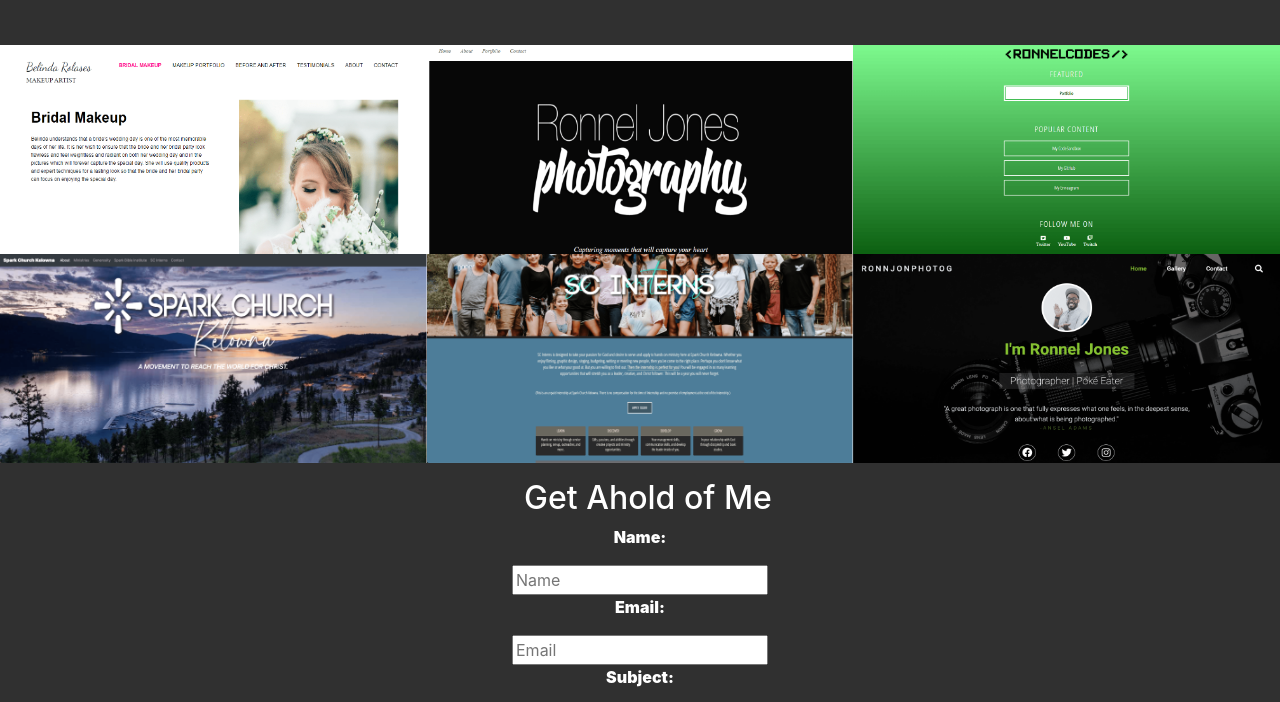
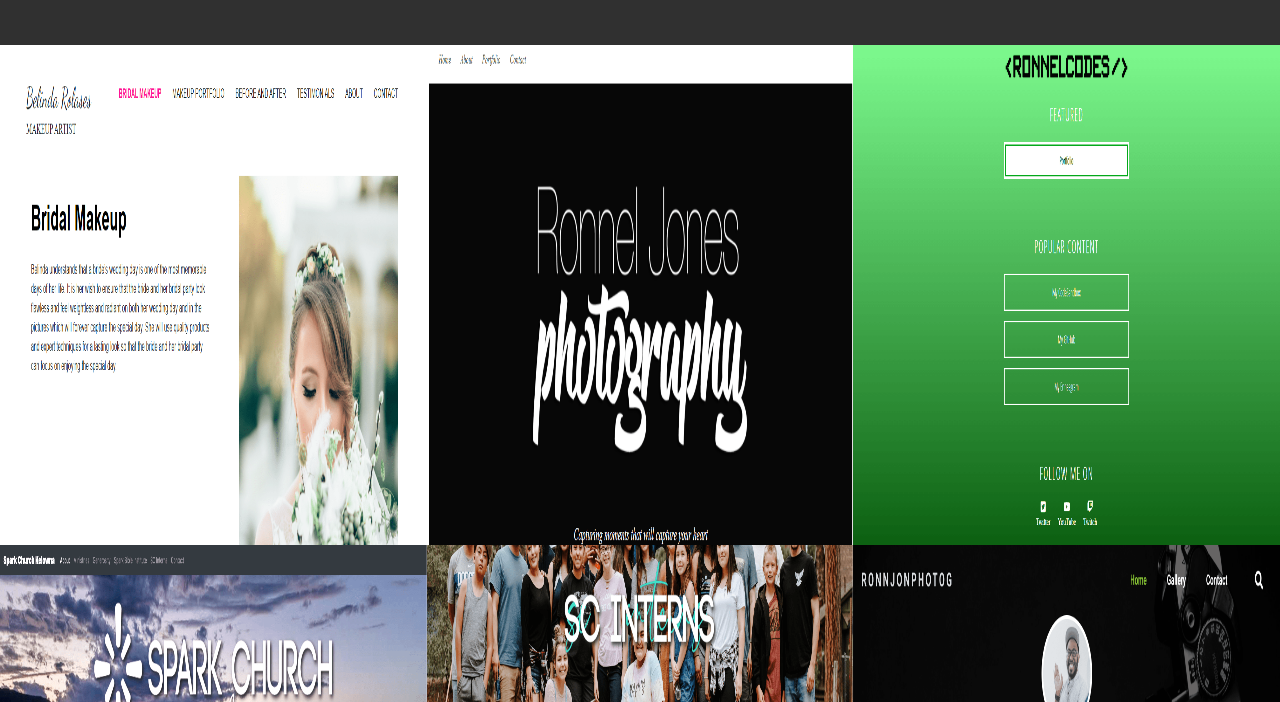
Before and after one commit to ronnelcodes/Ronnel-Portfolio, a plain HTML site: page index.html in a window 1280 px wide. Shown: the part 958-1660 px from the top of the page. Drawn offline with Linux system fonts and the light colour scheme.

Commit message:
Update index.html

```diff
--- a/index.html
+++ b/index.html
@@ -122,21 +122,21 @@
       <div class="portfolio">
         <a href="http://belindamua.ml" target="_blank" class="portfolio--item">
           <img
-            src="assets/images/Belinda.png" style="width:1200px;height:209px;"
+            src="assets/images/Belinda.png" style="width:800px;height:500px;"
             alt=""
             class="portfolio--img"
           />
         </a>
         <a href="https://ronnel.netlify.app/" target="_blank" class="portfolio--item">
           <img
-            src="assets/images/RonnelPhoto.png" style="width:1200px;height:209px;"
+            src="assets/images/RonnelPhoto.png" style="width:800px;height:500px;"
             alt=""
             class="portfolio--img"
           />
         </a>
         <a href="https://ronneljones.github.io/" target="_blank" class="portfolio--item">
           <img
-            src="assets/images/RonnelCodes.png" style="width:1200px;height:209px;"
+            src="assets/images/RonnelCodes.png" style="width:800px;height:500px;"
             alt=""
             class="portfolio--img"
           />
@@ -145,21 +145,21 @@
       <div class="portfolio">
         <a href="https://sparkchurch.ml/" target="_blank" class="portfolio--item">
           <img
-            src="assets/images/Spark-Church.png" style="width:1200px;height:209px;"
+            src="assets/images/Spark-Church.png" style="width:800px;height:500px;"
             alt=""
             class="portfolio--img"
           />
         </a>
         <a href="https://scinterns.ml/" target="_blank" class="portfolio--item">
           <img
-            src="assets/images/SC-Interns.png" style="width:1200px;height:209px;"
+            src="assets/images/SC-Interns.png" style="width:800px;height:500px;"
             alt=""
             class="portfolio--img"
           />
         </a>
         <a href="https://ronnjonphotog.com/" target="_blank" class="portfolio--item">
           <img
-            src="assets/images/ronnjonphotog.png" style="width:1200px;height:209px;"
+            src="assets/images/ronnjonphotog.png" style="width:800px;height:500px;"
             alt=""
             class="portfolio--img"
           />
```
